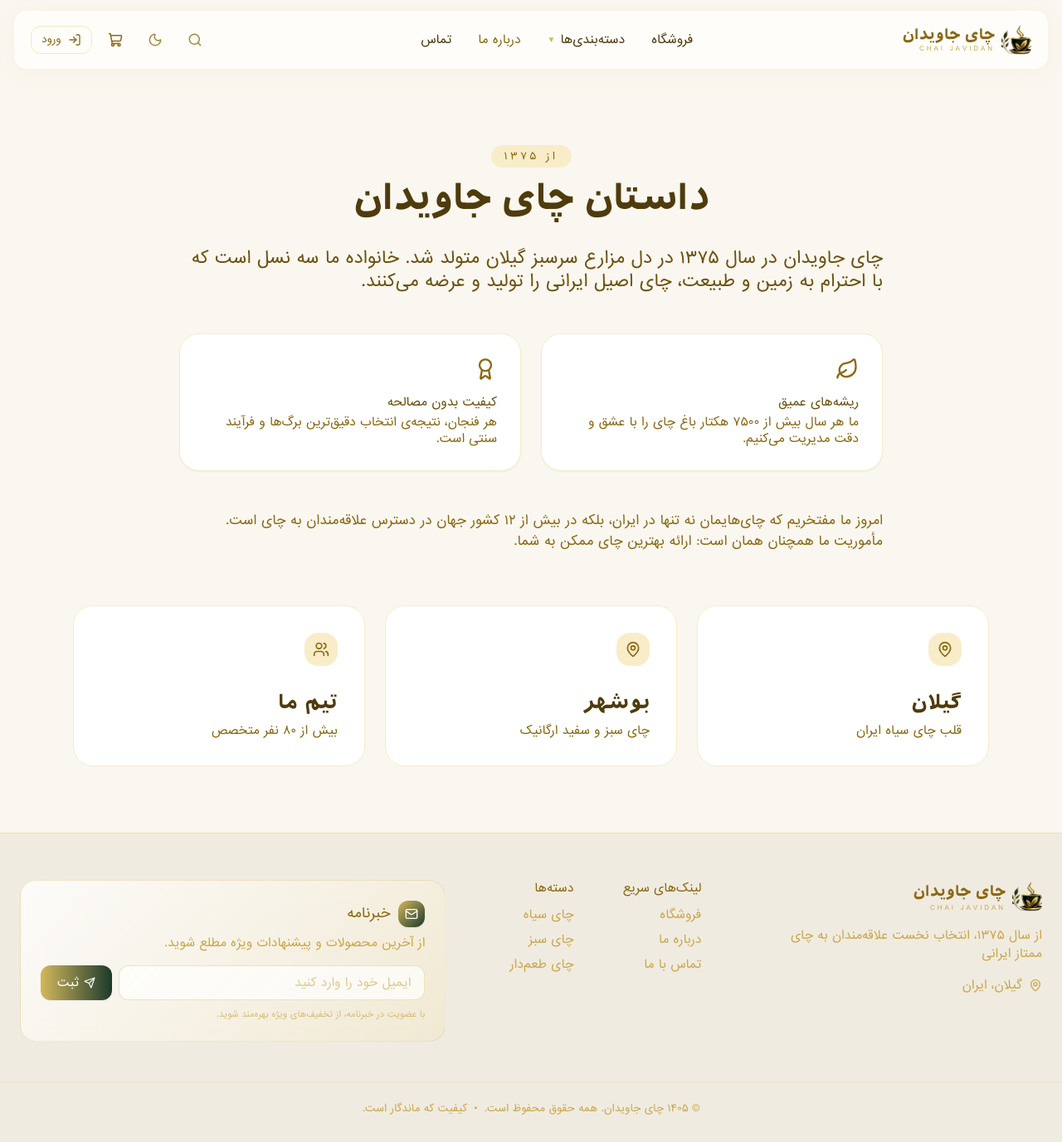
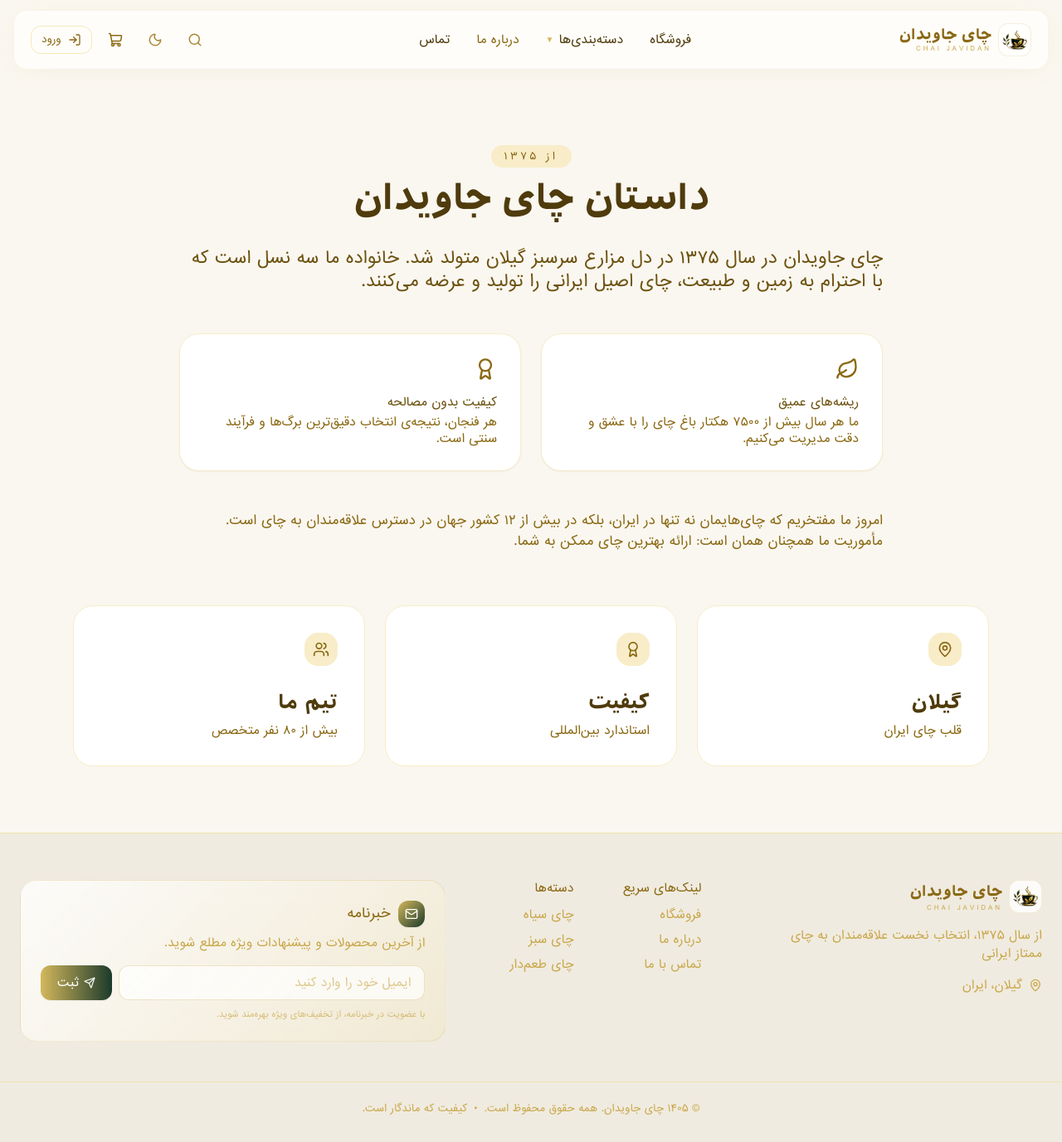
Before and after one commit to meydipro/ChaiJavidan, a React (Vite) app in the folder frontend/: page /about in a window 1280 px wide. Shown: the whole page at 83% size. Built offline with nearby package versions, Linux system fonts and the light colour scheme; no server answers.

Commit message:
Fix logo sizing with object-contain, remove Bushehr province completely, unify to single region

```diff
--- a/frontend/src/components/Footer.jsx
+++ b/frontend/src/components/Footer.jsx
@@ -10,7 +10,9 @@
         {/* Brand */}
         <div className="md:col-span-4">
           <div className="flex items-center gap-2 mb-4">
-            <img src="/logo.png" alt="لوگو" className="w-9 h-9 rounded-lg object-cover" />
+            <div className="w-10 h-10 rounded-xl overflow-hidden flex items-center justify-center bg-white/80 border border-[#C9A84C]/20">
+              <img src="/logo.png" alt="لوگو" className="w-full h-full object-contain p-1" />
+            </div>
             <div>
               <span className="text-lg tracking-tight text-[#8B6914] dark:text-[#D4B85C] font-bold">چای جاویدان</span>
               <div className="text-[8px] text-[#C9A84C] dark:text-[#D4B85C] tracking-[3px] font-medium">CHAI JAVIDAN</div>
--- a/frontend/src/components/Navbar.jsx
+++ b/frontend/src/components/Navbar.jsx
@@ -57,7 +57,9 @@
         <div className="flex items-center justify-between h-full px-5">
           {/* Logo */}
           <Link to="/" className="flex items-center gap-2 group shrink-0">
-            <img src="/logo.png" alt="چای جاویدان" className="w-9 h-9 rounded-lg object-cover" />
+            <div className="w-10 h-10 rounded-xl overflow-hidden flex items-center justify-center bg-white/80 border border-[#C9A84C]/20">
+              <img src="/logo.png" alt="چای جاویدان" className="w-full h-full object-contain p-1" />
+            </div>
             <div className="hidden sm:block">
               <div className="font-amiri text-lg tracking-tight text-[#8B6914] dark:text-[#D4B85C] font-bold leading-tight">چای جاویدان</div>
               <div className="text-[8px] text-[#C9A84C] dark:text-[#D4B85C] tracking-[3px] font-medium">CHAI JAVIDAN</div>
--- a/frontend/src/pages/About.jsx
+++ b/frontend/src/pages/About.jsx
@@ -60,8 +60,8 @@
       <div className="max-w-6xl mx-auto px-4 sm:px-6 pb-20">
         <div className="grid grid-cols-1 sm:grid-cols-2 md:grid-cols-3 gap-6">
           {[
-            { icon: MapPin, title: "گیلان", desc: "قلب چای سیاه ایران" },
-            { icon: MapPin, title: "بوشهر", desc: "چای سبز و سفید ارگانیک" },
+            { icon: MapPin, title: "گیلان", desc: "قلب چای ایران" },
+            { icon: Award, title: "کیفیت", desc: "استاندارد بین‌المللی" },
             { icon: Users, title: "تیم ما", desc: "بیش از ۸۰ نفر متخصص" }
           ].map((item, i) => (
             <div key={i} className="p-8 border border-gold-100 dark:border-[#2D3D32] bg-white dark:bg-[#1E2A22] rounded-3xl">
--- a/frontend/src/pages/Admin.jsx
+++ b/frontend/src/pages/Admin.jsx
@@ -47,7 +47,7 @@
       // fallback demo data
       setProducts([
         { id: 1, name: "چای سیاه ممتاز گیلان", price: 185000, region: "گیلان", category: "سیاه", image: "https://picsum.photos/id/1015/600/600", description: "...", stock: 45, rating: 4.8 },
-        { id: 2, name: "چای سبز ارگانیک بوشهر", price: 165000, region: "بوشهر", category: "سبز", image: "https://picsum.photos/id/106/600/600", description: "...", stock: 32, rating: 4.6 }
+        { id: 2, name: "چای سبز ارگانیک گیلان", price: 165000, region: "گیلان", category: "سبز", image: "https://picsum.photos/id/106/600/600", description: "...", stock: 32, rating: 4.6 }
       ]);
       setContent({ heroTitle: "چای جاویدان", heroSubtitle: "طعم اصیل ایرانی در هر فنجان", aboutText: "...", heroImage: "https://picsum.photos/id/1018/2000/1200" });
       setEditingContent({ heroTitle: "چای جاویدان", heroSubtitle: "طعم اصیل ایرانی در هر فنجان", aboutText: "...", heroImage: "https://picsum.photos/id/1018/2000/1200" });
@@ -227,13 +227,11 @@
 
                 <select value={editingProduct ? editingProduct.region : newProduct.region} onChange={e => editingProduct ? setEditingProduct({...editingProduct, region: e.target.value}) : setNewProduct({...newProduct, region: e.target.value})}>
                   <option>گیلان</option>
-                  <option>بوشهر</option>
                 </select>
 
                 <select value={editingProduct ? editingProduct.category : newProduct.category} onChange={e => editingProduct ? setEditingProduct({...editingProduct, category: e.target.value}) : setNewProduct({...newProduct, category: e.target.value})}>
                   <option>سیاه</option>
                   <option>سبز</option>
-                  <option>سفید</option>
                   <option>طعم‌دار</option>
                 </select>
 
--- a/frontend/src/pages/AdminLogin.jsx
+++ b/frontend/src/pages/AdminLogin.jsx
@@ -28,7 +28,9 @@
       <div className="max-w-md w-full mx-auto px-4 sm:px-6">
         <div className="text-center mb-9">
           <div className="flex justify-center mb-6">
-            <img src="/logo.png" className="w-14 h-14 rounded-xl object-cover" alt="لوگو" />
+            <div className="w-16 h-16 rounded-xl overflow-hidden flex items-center justify-center bg-white/80 border border-[#C9A84C]/20 shadow-md">
+              <img src="/logo.png" className="w-full h-full object-contain p-1.5" alt="لوگو" />
+            </div>
           </div>
           <div className="font-amiri text-4xl tracking-tight text-[#8B6914] dark:text-[#D4B85C] font-bold">چای جاویدان</div>
           <p className="text-sm text-[#C9A84C] dark:text-[#D4B85C] mt-1">پنل مدیریت</p>
--- a/frontend/src/pages/Home.jsx
+++ b/frontend/src/pages/Home.jsx
@@ -270,8 +270,8 @@
                   <div className="text-[10px] text-white/60 tracking-widest mt-1">سال تأسیس</div>
                 </div>
                 <div className="backdrop-blur-xl bg-white/10 border border-white/15 rounded-2xl px-6 py-4">
-                  <div className="text-2xl font-bold text-[#D4B85C]">۲ استان</div>
-                  <div className="text-[10px] text-white/60 tracking-widest mt-1">محور تولید</div>
+                  <div className="text-2xl font-bold text-[#D4B85C]">گیلان</div>
+                  <div className="text-[10px] text-white/60 tracking-widest mt-1">مرکز تولید</div>
                 </div>
               </div>
             </div>
@@ -291,7 +291,7 @@
 
           <div className="grid sm:grid-cols-2 lg:grid-cols-4 gap-4 sm:gap-5">
             {[
-              { icon: Leaf, title: "برگ‌های برگزیده", desc: "دستی انتخاب‌شده از بهترین باغات گیلان و بوشهر" },
+              { icon: Leaf, title: "برگ‌های برگزیده", desc: "دستی انتخاب‌شده از بهترین باغات گیلان" },
               { icon: ShieldCheck, title: "کیفیت ممتاز", desc: "استانداردهای بین‌المللی و آزمایشگاه مجهز" },
               { icon: Truck, title: "ارسال سریع", desc: "ارسال به سراسر کشور در کمتر از ۳ روز" },
               { icon: Heart, title: "رضایت مشتری", desc: "بیش از ۴۱ هزار مشتری راضی و وفادار" }
```
